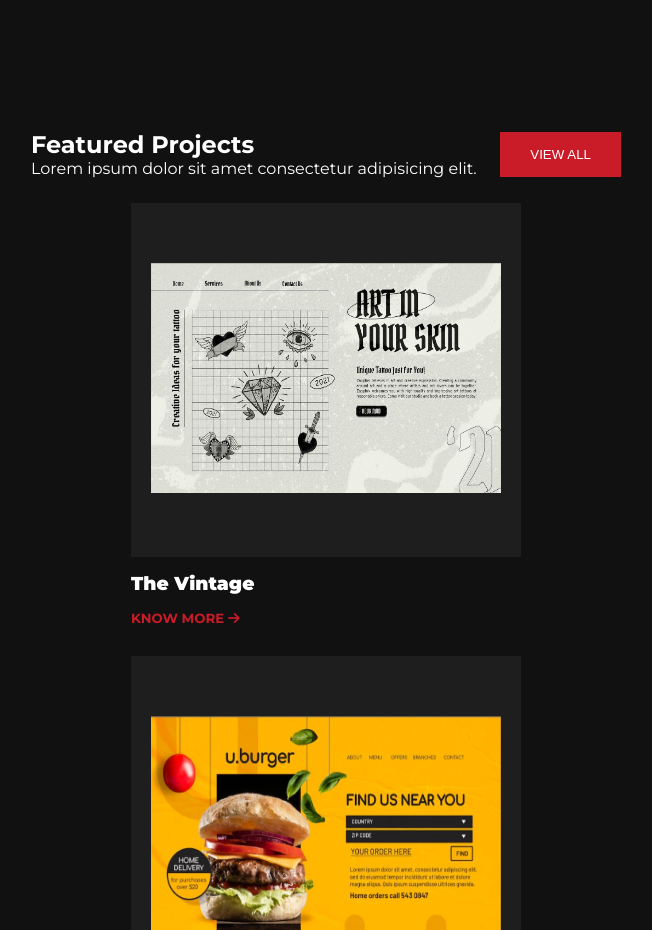
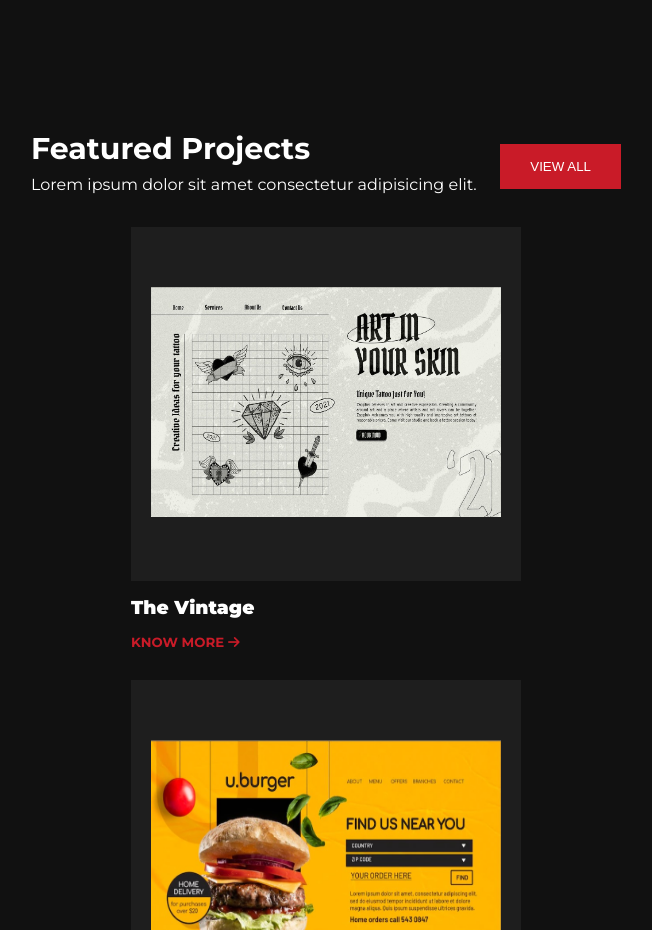
Before and after one commit to raj-prog/live-project-15, a plain HTML site: page index.html in a window 1280 px wide. Shown: the part 1620-2550 px from the top of the page, without its empty margins (314-966 px from the left). Drawn offline with Linux system fonts and the light colour scheme.

Commit message:
project heading updated

```diff
--- a/css/styles.css
+++ b/css/styles.css
@@ -232,6 +232,14 @@ main {
   margin: 25px 95px;
 }
 
+.heading h1 {
+  font-size: 30px;
+}
+
+.heading p {
+  margin: 8px 0;
+}
+
 .projects {
   display: flex;
   align-items: center;
```
